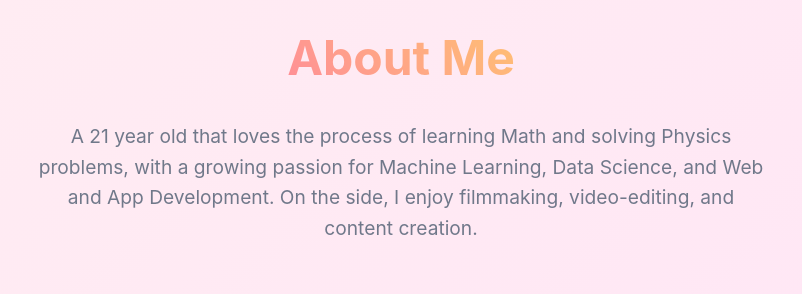
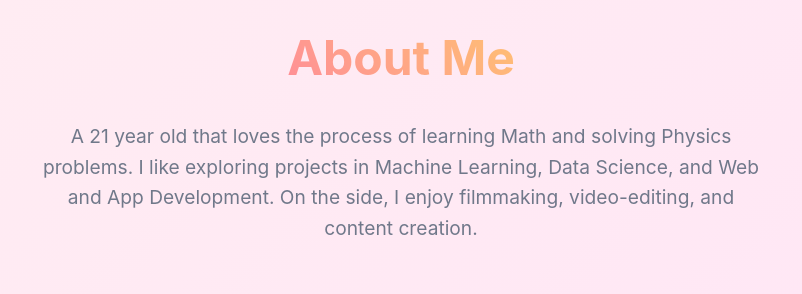
Before and after one commit to mariofabelo/personal-website, a website: page index.html in a window 1280 px wide. Shown: the part 940-1234 px from the top of the page, 239-1041 px from the left. Drawn offline with nearby package versions, Linux system fonts and the light colour scheme.

Commit message:
Update the about section in index.html to enhance clarity and readability by rephrasing the description of interests and projects.

```diff
--- a/index.html
+++ b/index.html
@@ -50,7 +50,7 @@
         <div class="container">
             <div class="section-header">
                 <h2 class="section-title">About Me</h2>
-                <p class="section-subtitle">A 21 year old that loves the process of learning Math and solving Physics problems, with a growing passion for Machine Learning, Data Science, and Web and App Development. On the side, I enjoy filmmaking, video-editing, and content creation.</p>
+                <p class="section-subtitle">A 21 year old that loves the process of learning Math and solving Physics problems. I like exploring projects in Machine Learning, Data Science, and Web and App Development. On the side, I enjoy filmmaking, video-editing, and content creation.</p>
             </div>
             <div class="about-content">
                 <div class="about-card glass-effect floating-card">
```
